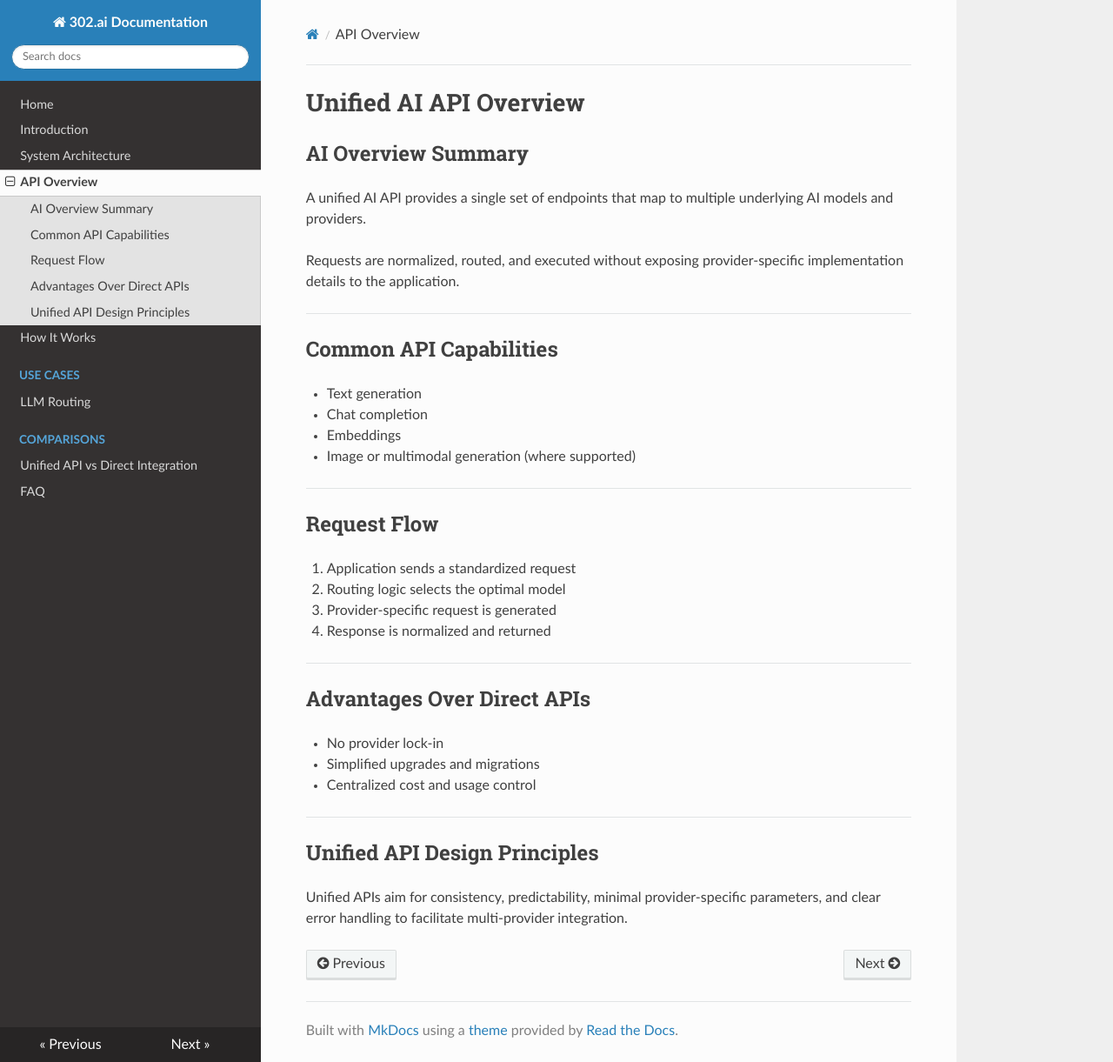
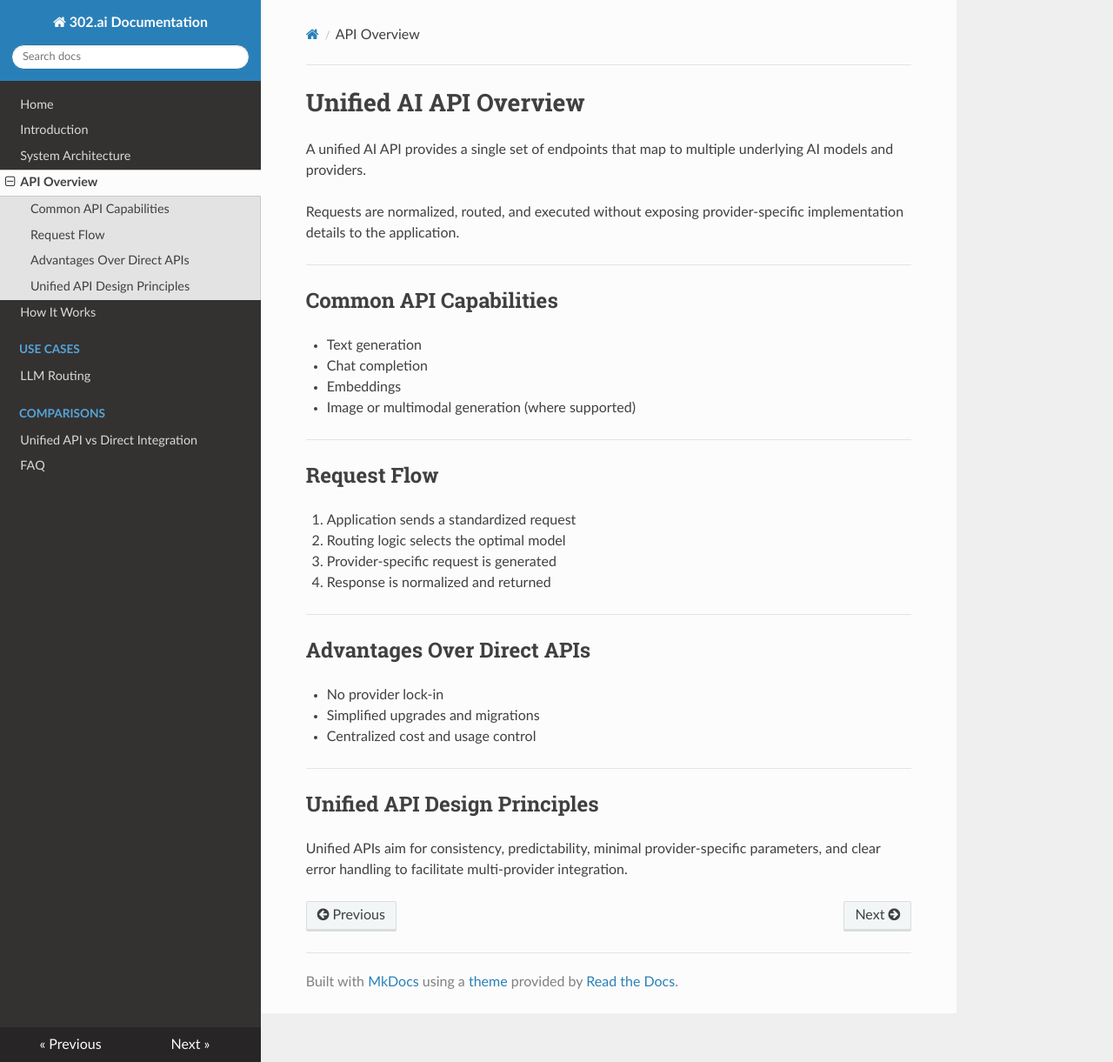
Before and after one commit to liuwei/302-ai-docs, an MkDocs documentation site: the page built from docs/api-overview.md, in a window 1280 px wide and 1221 px high. Shown: the whole window at 87% size. Built offline with MkDocs 1.6.1, drawn with Linux system fonts in a browser that asks for light colours; nearby versions of some CDN libraries.

Commit message:
Update api-overview.md

```diff
--- a/docs/api-overview.md
+++ b/docs/api-overview.md
@@ -1,6 +1,5 @@
 # Unified AI API Overview
 
-## AI Overview Summary
 A unified AI API provides a single set of endpoints that map to multiple underlying
 AI models and providers.
 
```
